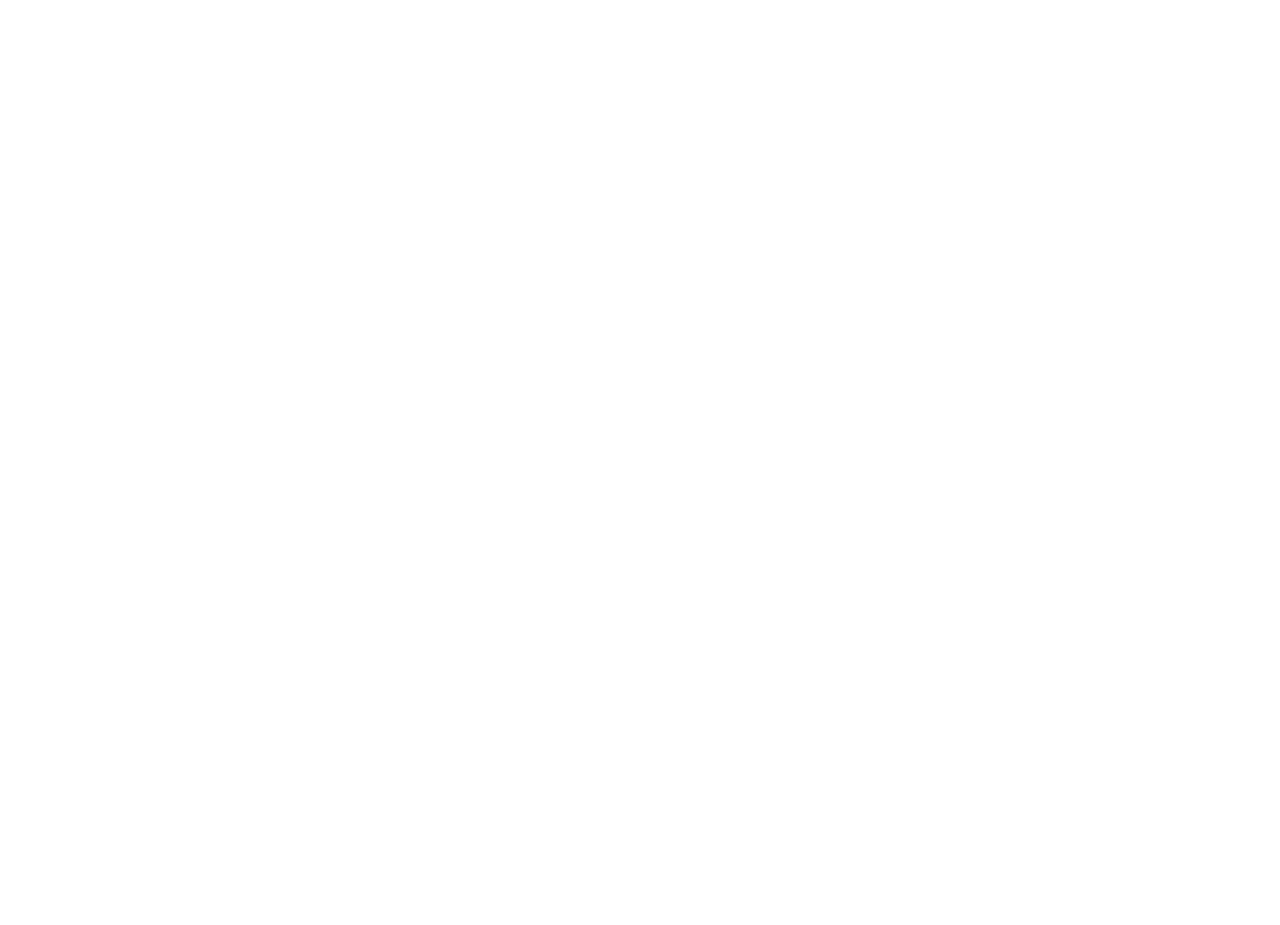
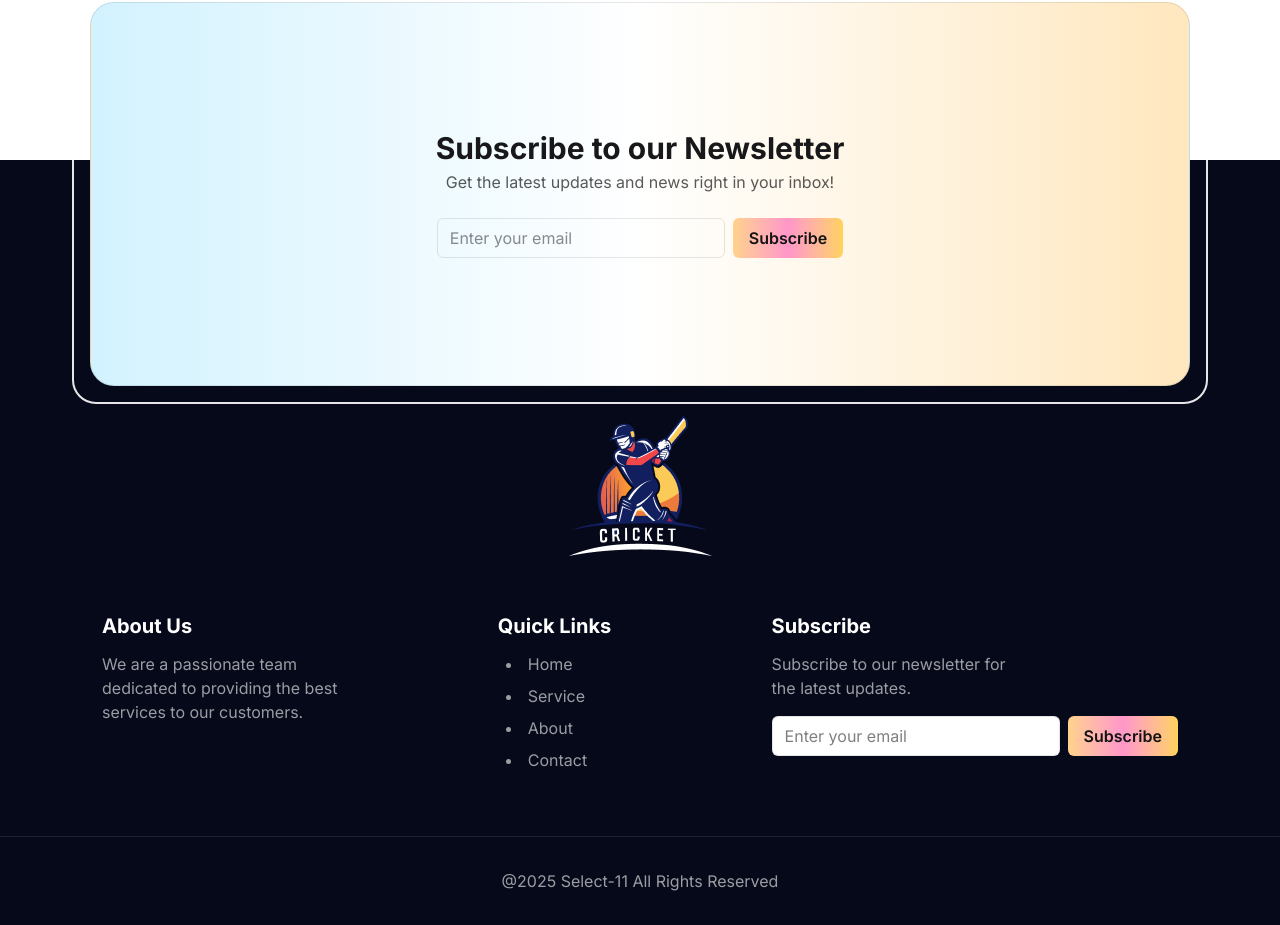
Before and after one commit to shihab-63/react-cricket-bpl-project, a React (Vite) app: page / in a window 1280 px wide. Shown: the part 3078-4003 px from the top of the page. Before the commit the page ends 2982 px from the top, so only its background shows below. Built offline with nearby package versions, Linux system fonts and the light colour scheme.

Commit message:
almost finished

```diff
--- a/package.json
+++ b/package.json
@@ -13,6 +13,7 @@
     "@tailwindcss/vite": "^4.2.1",
     "react": "^19.2.0",
     "react-dom": "^19.2.0",
+    "react-toastify": "^11.0.5",
     "tailwindcss": "^4.2.1"
   },
   "devDependencies": {
--- a/src/App.jsx
+++ b/src/App.jsx
@@ -5,6 +5,8 @@
 import SelectedPlayes from "./components/SelectedPlayers/SelectedPlayes";
 import HeroSection from "./components/HeroSection/HeroSection";
 import RoutingSection from "./components/RoutingSection/RoutingSection";
+import { ToastContainer } from "react-toastify";
+import FooterSection from "./components/FooterSection/FooterSection";
 
 // Fetch Players Data
 const fetchPlayers = async () => {
@@ -52,7 +54,7 @@
         <Suspense
           fallback={<span className="loading loading-dots loading-lg"></span>}
         >
-          <div className="max-w-7xl my-8 mx-auto grid grid-cols-1 md:grid-cols-3 gap-5">
+          <div className="max-w-7xl my-8 pb-64 mx-auto grid grid-cols-1 md:grid-cols-3 gap-5">
             <AvailablePlayers
               purchasedPlayers={purchasedPlayers}
               setPurchasedPlayers={setPurchasedPlayers}
@@ -68,6 +70,8 @@
           purchasedPlayers={purchasedPlayers}
         />
       )}
+      <FooterSection />
+      <ToastContainer position="top-center" />
     </div>
   );
 }
--- /dev/null
+++ b/src/components/FooterSection/FooterSection.jsx
@@ -0,0 +1,97 @@
+import React from "react";
+import logoImg from "../../assets/logo-footer.png";
+
+const FooterSection = () => {
+  return (
+    <>
+      <footer className="bg-[#06091A] relative font-sora">
+        <div className="absolute -top-44 md:left-1/2 md:-translate-x-1/2 p-2 md:p-4 border-2 border-white/90 rounded-3xl">
+          <div className="flex justify-center items-center bg-gradient-to-r from-[rgba(210,242,255,1)] via-[rgba(255,255,255,1)] to-[rgba(255,231,190,1)] md:w-[1100px] md:h-[384px] py-20 mx-auto border border-[rgba(19,19,19,0.1)] rounded-[24px]">
+            <div className="text-center">
+              <h2 className="md:text-3xl text-xl font-bold">
+                Subscribe to our Newsletter
+              </h2>
+              <p className="text-[#131313b3] text-sm md:text-base mt-1 mb-6">
+                Get the latest updates and news{" "}
+                <span className="block md:inline">right in your inbox!</span>
+              </p>
+              <input
+                className="h-10 w-72 rounded-md border mr-2 border-black/10 px-3"
+                placeholder="Enter your email"
+              />
+              <button
+                className="mt-3 md:mt-0 h-10 rounded-md px-4 font-semibold text-[#131313]
+                 bg-gradient-to-r from-[rgba(255,210,140,1)]
+                 via-[rgba(255,150,200,1)]
+                 to-[rgba(255,210,90,1)] cursor-pointer"
+              >
+                Subscribe
+              </button>
+            </div>
+          </div>
+        </div>
+
+        <div className="pt-52 md:pt-64 flex justify-center">
+          <figure>
+            <img src={logoImg} alt="" />
+          </figure>
+        </div>
+        {/* Footer Text */}
+        <div className="px-3 font-sora mt-14 md:w-[1100px] space-y-4 md:space-y-0 mx-auto text-white flex flex-col md:flex-row justify-between">
+          <div>
+            <p className="text-xl font-bold mb-1 md:mb-3">About Us</p>
+            <p className="text-[#ffffff99]">
+              We are a passionate team{" "}
+              <span className="block">dedicated to providing the best</span>{" "}
+              <span className="block">services to our customers.</span>
+            </p>
+          </div>
+          <div>
+            <p className="text-xl font-bold mb-1 md:mb-3">Quick Links</p>
+            <ul className="text-[#ffffff99] list-disc list-inside ps-2 space-y-2 marker:text-white/60">
+              <li>
+                <a>Home</a>
+              </li>
+              <li>
+                <a>Service</a>
+              </li>
+              <li>
+                <a>About</a>
+              </li>
+              <li>
+                <a>Contact</a>
+              </li>
+            </ul>
+          </div>
+          <div>
+            <p className="text-xl font-bold mb-1 md:mb-3">Subscribe</p>
+            <p className="text-[#ffffff99] mb-4">
+              Subscribe to our newsletter for{" "}
+              <span className="block">the latest updates.</span>
+            </p>
+            <div>
+              <input
+                className="h-10 md:w-72 rounded-md border bg-white text-black mr-2 border-black/10 px-3"
+                placeholder="Enter your email"
+              />
+              <button
+                className="mt-3 md:mt-0 h-10 rounded-md px-4 font-semibold text-[#131313]
+                 bg-gradient-to-r from-[rgba(255,210,140,1)]
+                 via-[rgba(255,150,200,1)]
+                 to-[rgba(255,210,90,1)] cursor-pointer"
+              >
+                Subscribe
+              </button>
+            </div>
+          </div>
+        </div>
+
+        <div className="border-t border-white/10 mt-16 p-8 text-[#ffffff99] text-center">
+          <p>@2025 Select-11 All Rights Reserved</p>
+        </div>
+      </footer>
+    </>
+  );
+};
+
+export default FooterSection;
--- a/src/components/PlayerCard/PlayerCard.jsx
+++ b/src/components/PlayerCard/PlayerCard.jsx
@@ -1,6 +1,7 @@
 import React, { useState } from "react";
 import groupImg from "../../assets/Group.png";
 import flagImg from "../../assets/flag.png";
+import { toast } from "react-toastify";
 
 const PlayerCard = ({
   player,
@@ -13,11 +14,15 @@
   // Handle Selected
   const handleSelected = (playerData) => {
     if (availableBalance < playerData.biddingPrice) {
-      return alert("Ja Vag Sala😁");
+      return toast("Ja Vag Sala😁");
+    }
+    if (purchasedPlayers.length === 6) {
+      return toast.error("Selecte Only 6 Players");
     }
     setIsSelected(true);
     setAvailableBalance(availableBalance - playerData.biddingPrice);
     setPurchasedPlayers([...purchasedPlayers, playerData]);
+    toast.success(`Selected ${purchasedPlayers.length + 1}`);
   };
   return (
     <div className="border border-gray-200 mx-3 md:mx-0 shadow-sm hover:shadow-xl transition-shadow duration-500 rounded-xl p-5">
--- a/src/components/PurchasedPlayers/PurchasedPlayers.jsx
+++ b/src/components/PurchasedPlayers/PurchasedPlayers.jsx
@@ -4,7 +4,6 @@
 const PurchasedPlayers = ({ player, removedPlayers }) => {
   const handlePlayersRemoved = () => {
     removedPlayers(player);
-    console.log(player)
   };
   return (
     <div>
--- a/src/components/SelectedPlayers/SelectedPlayes.jsx
+++ b/src/components/SelectedPlayers/SelectedPlayes.jsx
@@ -3,7 +3,7 @@
 
 const SelectedPlayes = ({ purchasedPlayers, removedPlayers }) => {
   return (
-    <div className="max-w-7xl my-5 mx-auto">
+    <div className="max-w-7xl my-5 pb-52 mx-auto">
       {purchasedPlayers.length === 0 ? (
         <div className="flex flex-col items-center justify-center my-20 p-10 bg-gray-50 rounded-3xl border-2 border-dashed border-gray-300">
           <img
```
Also changed, not shown: 1 other file (tests, documents, lock files or other folders).
